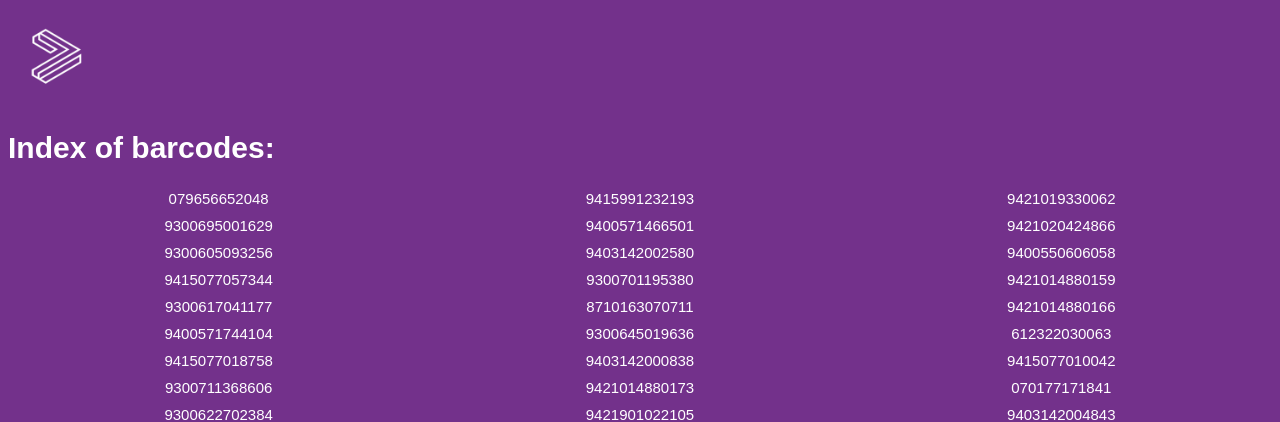
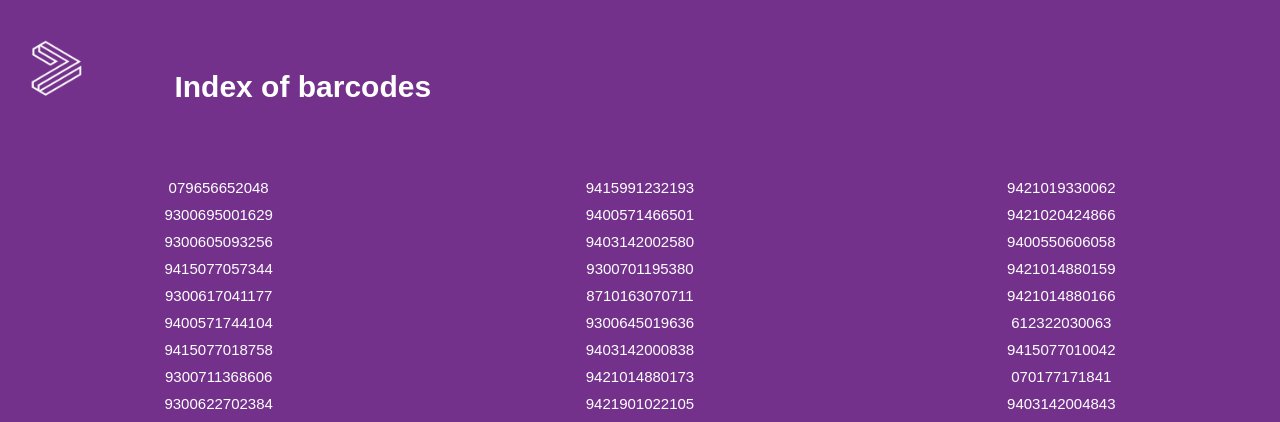
Before and after one commit to nanditabhatnagar/capture-practice-project, a FastAPI app: page /index/ in a window 1280 px wide. Shown: the top 422 px of the page. Run offline with FastAPI, Linux system fonts and the light colour scheme.

Commit message:
improved formatting of index page, such that logo and title are side-by-side

```diff
--- a/templates/index.html
+++ b/templates/index.html
@@ -15,11 +15,16 @@
         align-items: center;
         text-align: center;
     }
+    h1 {
+        text-align: left;
+        padding-top: 50px;
+        padding-bottom: 50px;
+    }
 </style>
 </head>
 <body>
-    <a href="/"><img src="{{ url_for('static', path='/resources/imagr-logo-4.png') }}" alt="imagr-logo" style="width:10%">
-    <h1>Index of barcodes:</h1> </p></a>
+    <div><a href="/"><img src="{{ url_for('static', path='/resources/imagr-logo-4.png') }}" alt="imagr-logo" style="width:10%"  align="left"></a></div>
+    <h1>Index of barcodes</h1>
     <div class="grid-container">
             {% for element in barcodeList %}
                 <div class="grid-item">
```
